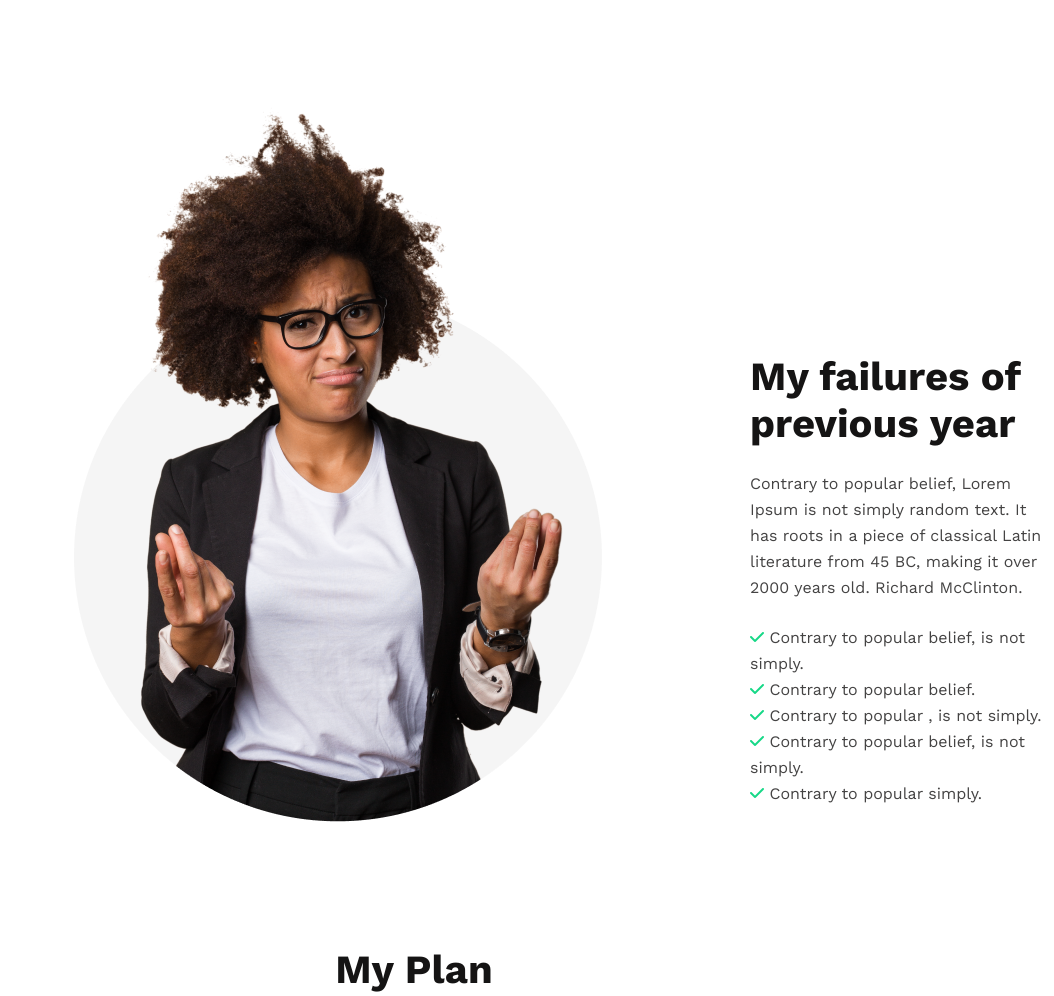
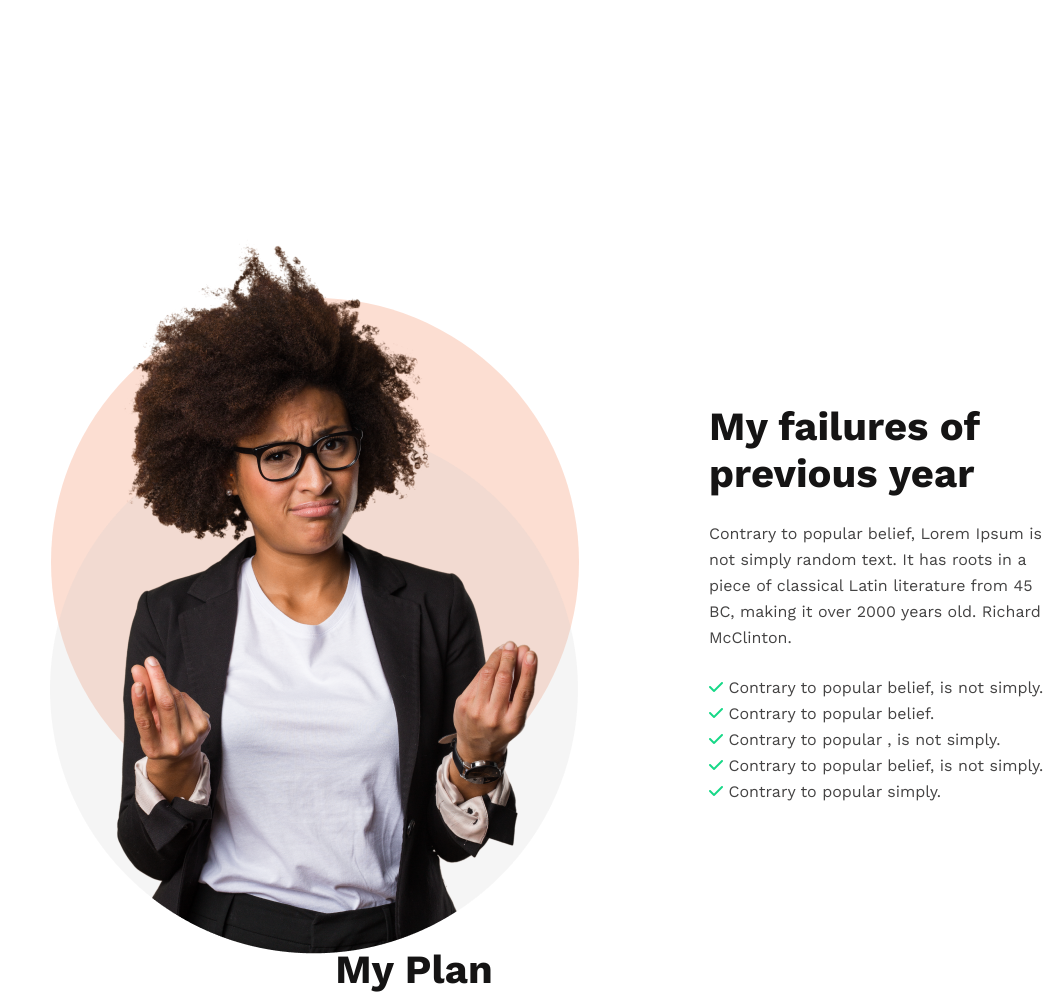
Before and after one commit to akikhossain/InspireHub, a plain HTML site: page index.html in a window 1280 px wide. Shown: the part 802-1798 px from the top of the page, without its empty margins (226-1280 px from the left). Drawn offline with nearby package versions, Linux system fonts and the light colour scheme.

Commit message:
created main section

```diff
--- a/index.html
+++ b/index.html
@@ -35,8 +35,10 @@
     </header>
     <main>
       <section class="main-section">
-        <div class="person">
-          <img src="images/person.png" alt="" />
+        <div class="gradient">
+          <div class="person">
+            <img src="images/person.png" alt="" />
+          </div>
         </div>
         <div class="person-description">
           <h3 class="section-title">My failures of previous year</h3>
--- a/styles.css/main.css
+++ b/styles.css/main.css
@@ -55,16 +55,25 @@ body {
 .main-section {
   display: flex;
   gap: 130px;
-  margin-top: 100px;
+  margin-top: 150px;
   margin-bottom: 120px;
+}
+.gradient {
+  margin-top: 150px;
+}
+.person > img {
+  position: absolute;
+  top: 1032px;
+  left: 253px;
 }
 .person {
   margin-left: 277px;
-  background-image: linear-gradient rgba(241, 91, 34, 0.2),
-    (url("../images/gradient2.png"));
-  background-repeat: no-repeat;
-
-  /* background-blend-mode: overlay; */
+  border-radius: 527.929px;
+  background: rgba(241, 91, 34, 0.2);
+  width: 528px;
+  height: 528px;
+  display: block;
+  text-align: center;
 }
 .person-description {
   width: 420px;
```
